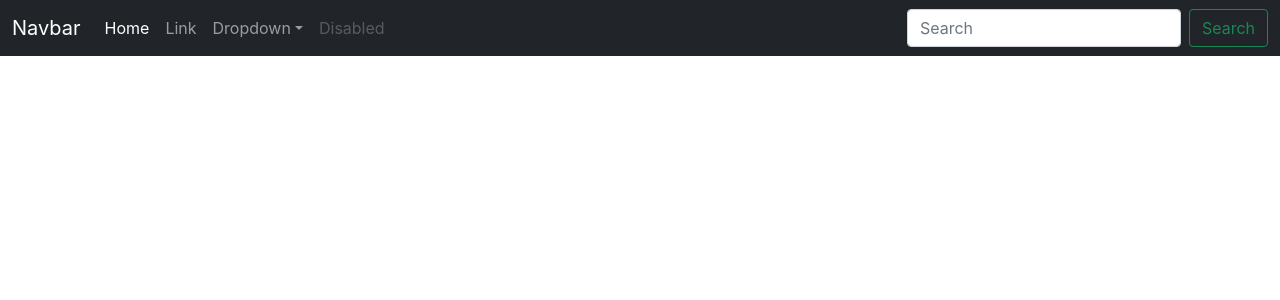
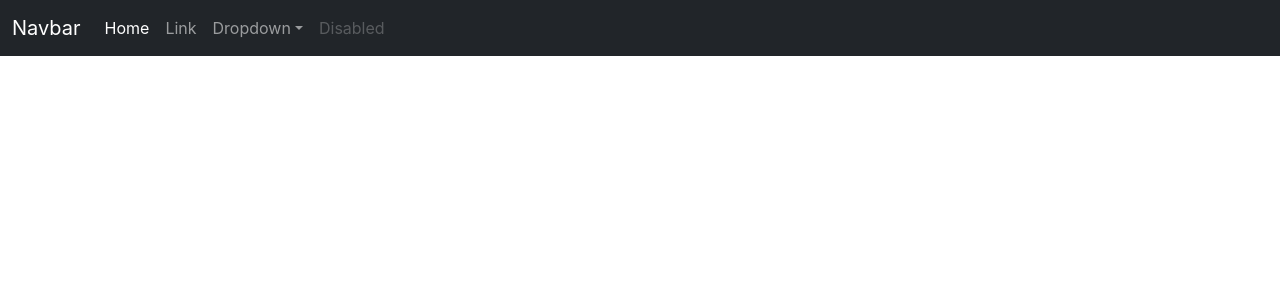
Before and after one commit to Prabhat-gupt/ACC-PROJECT, a React (Create React App) app: page / in a window 1280 px wide. Shown: the top 300 px of the page. Built offline with nearby package versions, Linux system fonts and the light colour scheme.

Commit message:
first commit

```diff
--- a/src/Components/Navbar.js
+++ b/src/Components/Navbar.js
@@ -74,7 +74,7 @@
                   <a className="nav-link disabled">Disabled</a>
                 </li>
               </ul>
-              <form className="d-flex">
+              {/* <form className="d-flex">
                 <input
                   className="form-control me-2"
                   type="search"
@@ -84,7 +84,7 @@
                 <button className="btn btn-outline-success" type="submit">
                   Search
                 </button>
-              </form>
+              </form> */}
             </div>
           </div>
         </nav>
```
